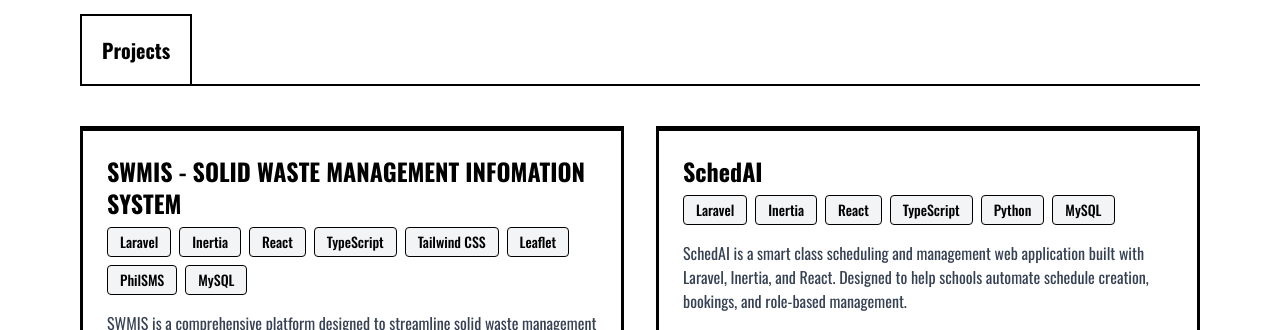
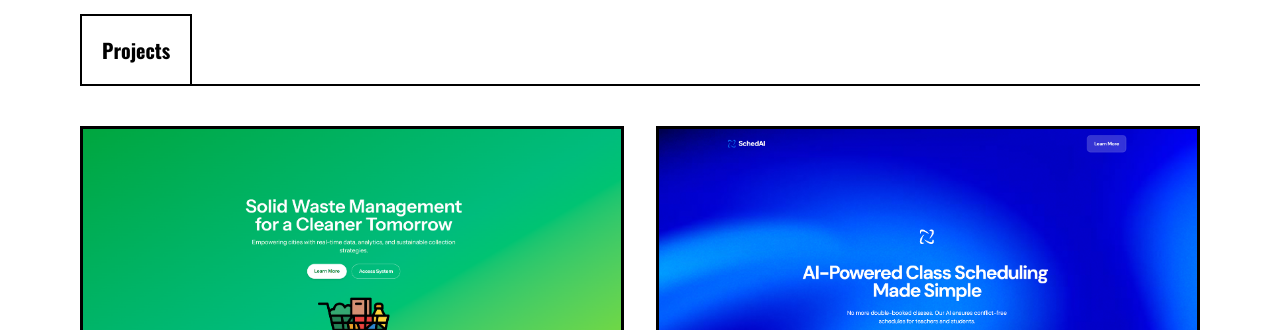
Before and after one commit to ankei1026/sabanal-portfolio, a plain HTML site: page index.html in a window 1280 px wide. Shown: the part 1790-2120 px from the top of the page. Drawn offline with nearby package versions, Linux system fonts and the light colour scheme; the site is published under a folder, as on GitHub Pages, so addresses that start at the root find nothing.

Commit message:
wawaw image

```diff
--- a/index.html
+++ b/index.html
@@ -320,7 +320,7 @@
         <div class="project-card p-0 overflow-hidden">
           <div class="h-auto bg-gray-100 overflow-hidden border-b-2 border-black">
             <div class="w-full h-full flex items-center justify-center bg-gradient-to-br from-gray-200 to-gray-300">
-              <img src="/SWMIS.png" alt="">
+              <img src="SWMIS.png" alt="">
             </div>
           </div>
           <div class="p-6">
@@ -360,7 +360,7 @@
           <div class="h-auto bg-gray-100 overflow-hidden border-b-2 border-black">
             <div class="w-auto h-full flex items-center justify-center bg-gradient-to-br from-gray-200 to-gray-300">
               <div class="text-center">
-                <img src="/SCHEDAI.png" alt="">
+                <img src="SCHEDAI.png" alt="">
               </div>
             </div>
           </div>
```
